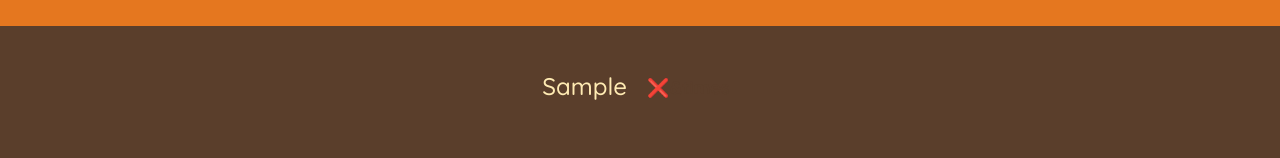
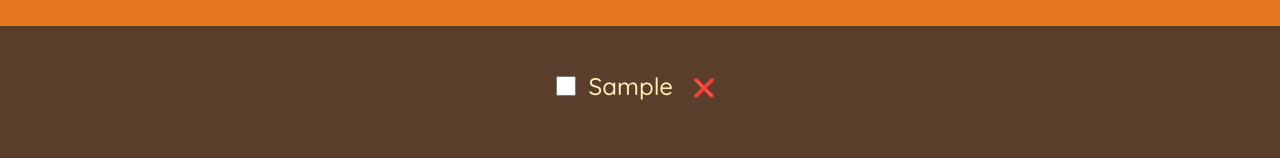
Before and after one commit to zacktam12/travel-list, a React (Create React App) app: page / in a window 1280 px wide. Both pictures are taken after typing "Sample" into the empty fields and a click on the button "ADD". Shown: the part 251-409 px from the top of the page. Built offline with nearby package versions, Linux system fonts and the light colour scheme.

Commit message:
deleting an item

```diff
--- a/src/App.js
+++ b/src/App.js
@@ -1,26 +1,37 @@
 import { useState } from "react";
-
-const initialItems = [
-  { id: 1, description: " Passports", quantity: 2, packed: false },
-  { id: 2, description: " Socks", quantity: 12, packed: false },
-  { id: 3, description: " Charger", quantity: 1, packed: true },
-];
 
 export default function App() {
   const [items, setItems] = useState([]);
+
   function handleAddItems(item) {
     setItems((items) => [...items, item]);
   }
 
+  function handleDeleteItem(id) {
+    setItems((items) => items.filter((item) => item.id !== id));
+  }
+
+  function handleToggleItems(id) {
+    setItems((items) =>
+      items.map((item) =>
+        items.id === id ? { ...item, packed: !item.packed } : item
+      )
+    );
+  }
   return (
     <div className="App">
       <Logo />
       <Form onAddItems={handleAddItems} />
-      <PackingList items={items} />
+      <PackingList
+        items={items}
+        onDeleteItem={handleDeleteItem}
+        onToggleItem={handleToggleItems}
+      />
       <Stats />
     </div>
   );
 }
+
 function Logo() {
   return <h1>✨Far Away</h1>;
 }
@@ -62,26 +73,37 @@
     </form>
   );
 };
-function PackingList({ items }) {
+
+function PackingList({ items, onDeleteItem, onToggleItem }) {
   return (
     <div className="list" key="item.id">
       <li>
         {items.map((item) => (
-          <Item item={item} key={item.id} />
+          <Item
+            item={item}
+            onDeleteItem={onDeleteItem}
+            onToggleItem={onToggleItem}
+            key={item.id}
+          />
         ))}
       </li>
     </div>
   );
 }
-function Item({ item }) {
+function Item({ item, onDeleteItem, onToggleItem }) {
   return (
     <li>
+      <input
+        type="checkbox"
+        value={item.packed}
+        onChange={() => onToggleItem(item.id)}
+      />
       <span style={item.packed ? { textDecoration: "line-through" } : {}}>
         {" "}
         {item.quantity}
         {item.description}
       </span>
-      <button>❌&times</button>
+      <button onClick={() => onDeleteItem(item.id)}>❌</button>
     </li>
   );
 }
```
